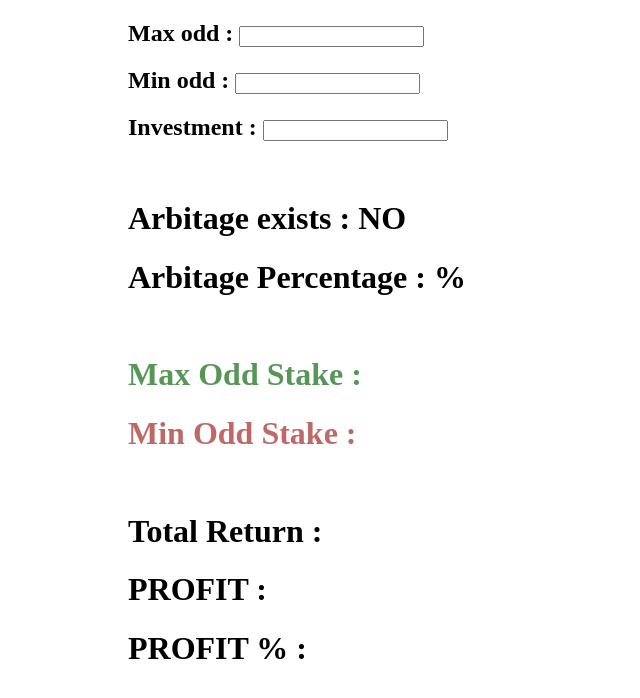
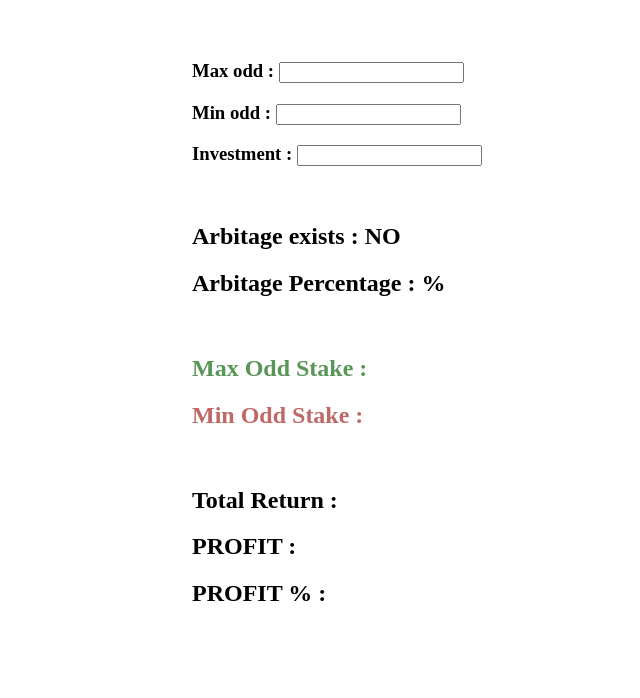
Before and after one commit to PrashanthReddy96/Arbitrage-Advisor.github.io, a plain HTML site: page index.html in a window 1280 px wide. Shown: the whole page, without its empty margins (0-640 px from the left). Drawn offline with Linux system fonts and the light colour scheme.

Commit message:
adjustments

```diff
--- a/index.html
+++ b/index.html
@@ -6,35 +6,35 @@
     </head>
     <body>
     <div>
-        <h2>Max odd :  <input type="number" id="maxOdd" name="maxOdd" value></h3>
+        <h3>Max odd :  <input type="number" id="maxOdd" name="maxOdd" value></h3>
 
-        <h2>Min odd :  <input type="number" id="minOdd" name="minOdd" value></h3>
-        <h2>Investment :  <input type="number" id="betAmount" name="betAmount" value></h3>
+        <h3>Min odd :  <input type="number" id="minOdd" name="minOdd" value></h3>
+        <h3>Investment :  <input type="number" id="betAmount" name="betAmount" value></h3>
     </div>
     <br/>
     <div>
-        <h1>Arbitage exists : <span id="arbritage">NO</span></h2>
-        <h1>Arbitage Percentage : <span id="arbritagePercentage">%</span></h2>
+        <h2>Arbitage exists : <span id="arbritage">NO</span></h3>
+        <h2>Arbitage Percentage : <span id="arbritagePercentage">%</span></h3>
     </div>
     <br/>
     <div>
         <div>
-            <h1 style="color: rgb(88, 150, 88)">Max Odd Stake : <span id="maxOddStake"></span></h2>
+            <h2 style="color: rgb(88, 150, 88)">Max Odd Stake : <span id="maxOddStake"></span></h3>
         </div>
         <div>
-            <h1 style="color: rgb(190, 104, 104)">Min Odd Stake : <span id="minOddStake"></span></h2>
+            <h2 style="color: rgb(190, 104, 104)">Min Odd Stake : <span id="minOddStake"></span></h3>
         </div>
     </div>
     <br/>
     <div>
         <div>
-            <h1>Total Return : <span id="totalReturn"></span></h2>
+            <h2>Total Return : <span id="totalReturn"></span></h3>
         </div>
         <div>
-            <h1>PROFIT : <span id="profit"></span></h2>
+            <h2>PROFIT : <span id="profit"></span></h3>
         </div>
         <div>
-            <h1>PROFIT % : <span id="profitPercentage"></span></h2>
+            <h2>PROFIT % : <span id="profitPercentage"></span></h3>
         </div>
     </div>
     <script>
--- a/styles.css
+++ b/styles.css
@@ -1,3 +1,4 @@
 body {
-margin-left: 10%;
+margin-left: 15%;
+margin-top: 60px;
 }
```
